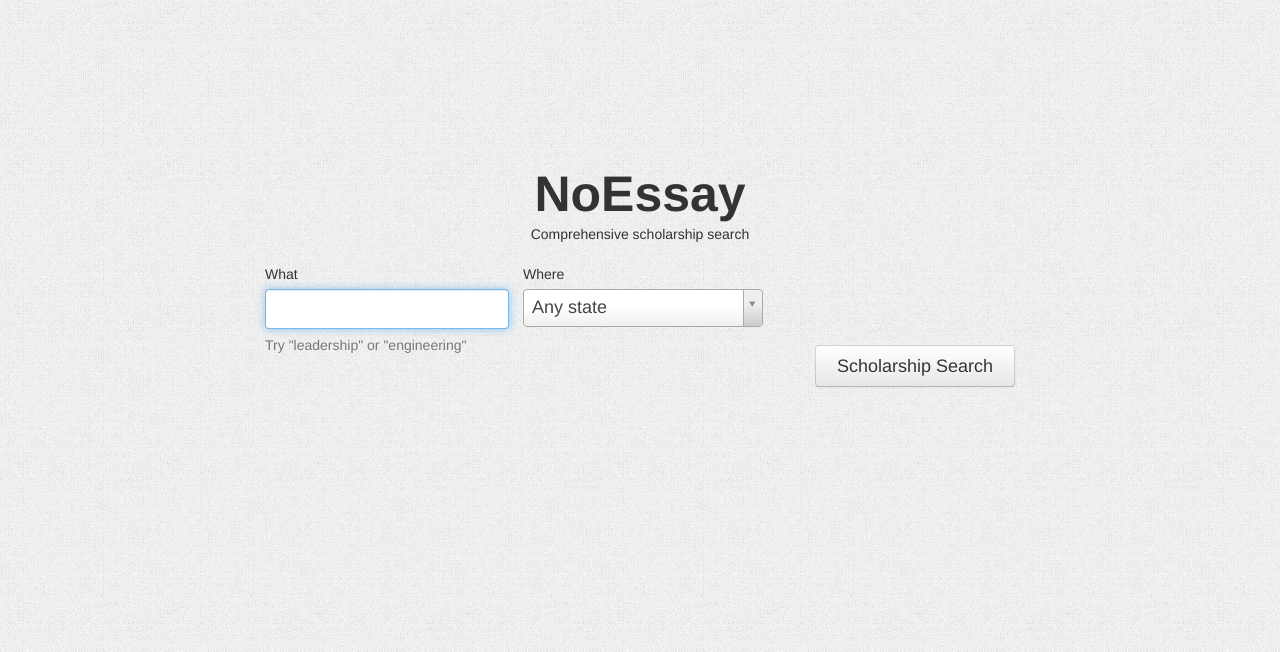
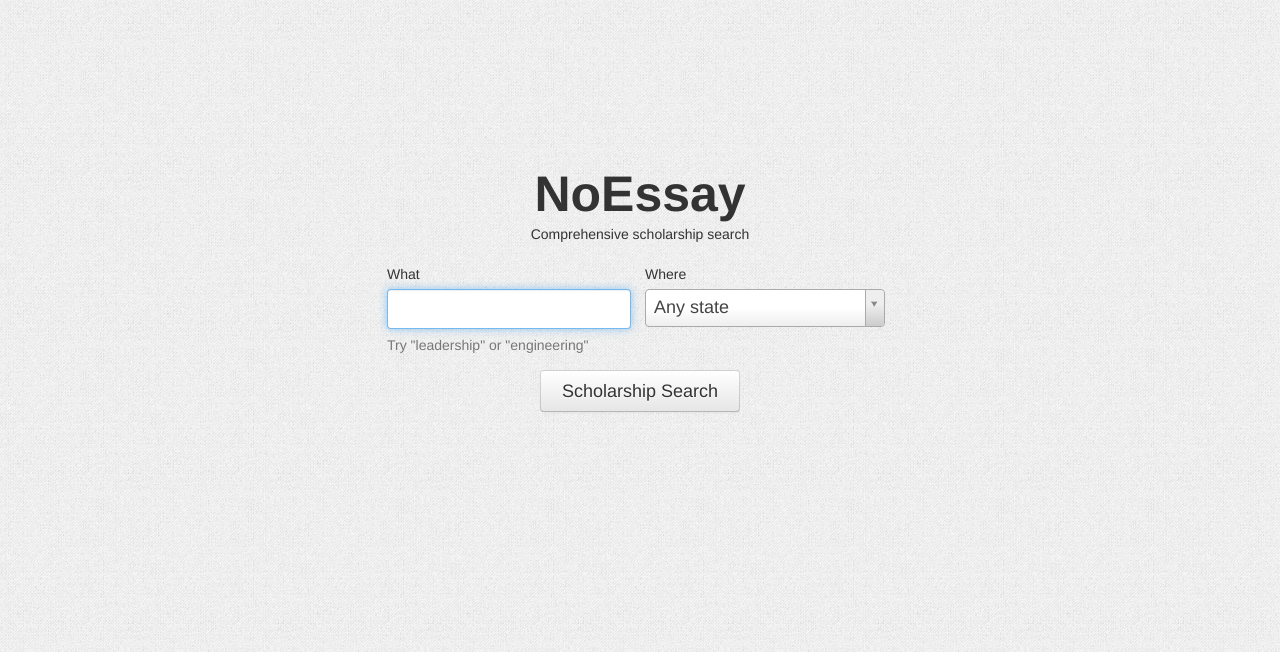
Before and after one commit to NickCarneiro/noessay, a Django app: page / in a window 1280 px wide. Shown: the top 652 px of the page. Run offline with Django 3.2, Linux system fonts and the light colour scheme; some libraries are stand-ins or nearby versions.

Commit message:
center home search button

```diff
--- a/search/static/css/global.css
+++ b/search/static/css/global.css
@@ -11,11 +11,11 @@ input.what-input {
   display: inline-block; }
 
 #home-search-button {
-  margin: 10px 0 0 40px;
+  margin: 0 auto;
   font-size: 18px;
   padding: 10px;
   width: 200px;
-  display: inline-block; }
+  display: block; }
 
 #home-search-controls {
   margin: 0px auto;
--- a/search/static/css/home.scss
+++ b/search/static/css/home.scss
@@ -16,11 +16,11 @@ input.what-input {
 }
 
 #home-search-button {
-    margin: 10px 0 0 40px;
+    margin: 0 auto;
     font-size: 18px;
     padding: 10px;
     width: 200px;
-    display: inline-block;
+    display: block;
 
 }
 
```
